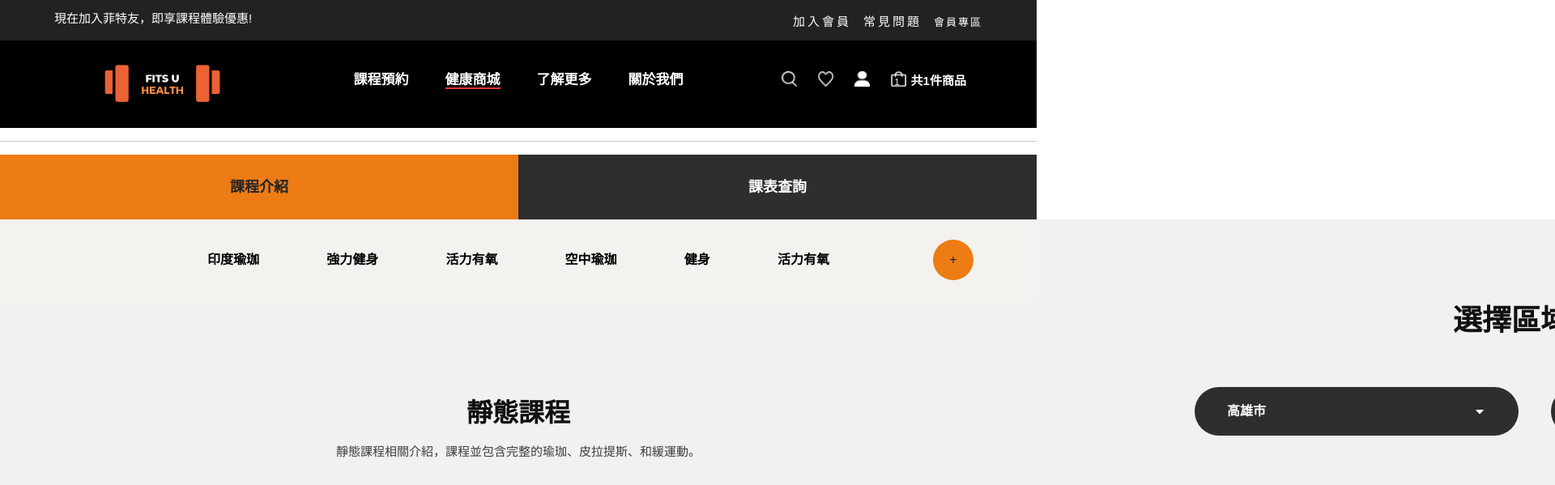
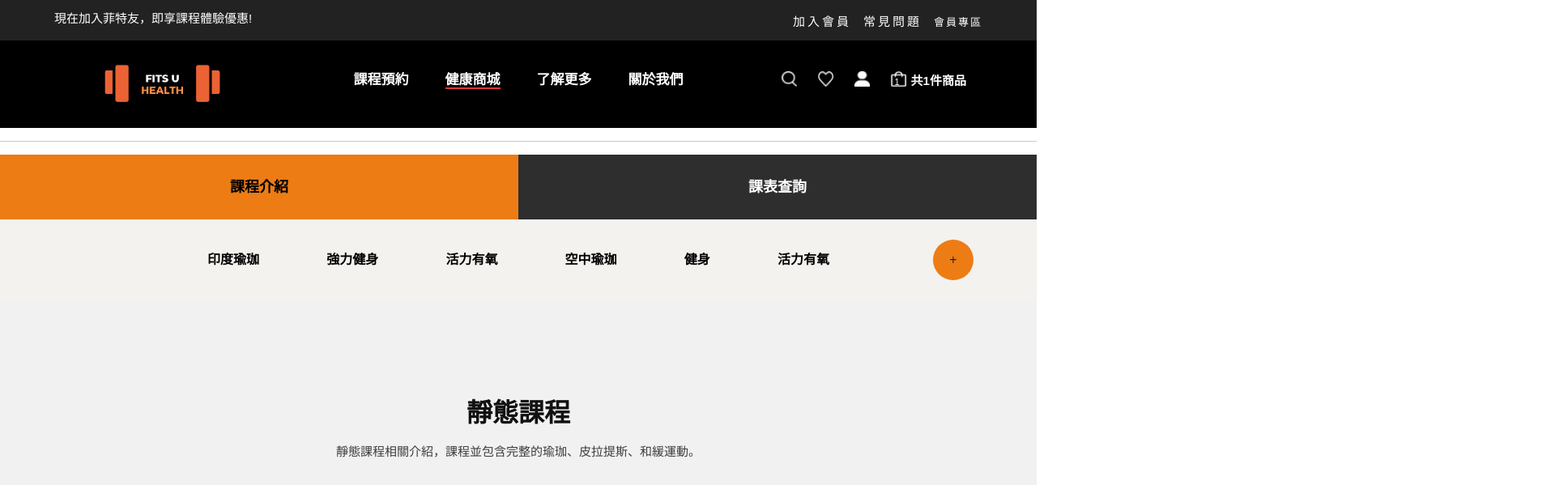
Before and after one commit to ni86910/team1_final, a Next.js app in the folder frontend-react/: page /class in a window 1280 px wide. Shown: the top 599 px of the page at 81% size, 1920 px wide, since content can reach past the window. Built offline with nearby package versions, Linux system fonts and the light colour scheme.

Commit message:
完成左右tab切換 但目前尚無transition效果

```diff
--- a/frontend-react/components/class/class-intro.js
+++ b/frontend-react/components/class/class-intro.js
@@ -1,12 +1,30 @@
-import React from 'react'
+import { useRef, useEffect } from 'react'
 import style from '@/styles/class-intro.module.scss'
 import { FaSortDown } from 'react-icons/fa'
 import Link from 'next/link'
 
-export default function ClassIntro() {
+export default function ClassIntro({ setContainerHeight, tab }) {
+  // 取得section參照
+  const sectionRef = useRef(null)
+
+  //當tab改變時，設定container高度 為當前section(左側section)的高度
+  useEffect(() => {
+    console.log('left-height:', sectionRef.current.clientHeight)
+    tab === 'left'
+      ? setContainerHeight(sectionRef.current.clientHeight + 'px')
+      : () => {}
+  }, [tab])
+
   return (
     <>
-      <section className={style['intro-section']}>
+      <section
+        ref={sectionRef}
+        className={
+          tab === 'right'
+            ? `${style['intro-section']} ${style['hide']}`
+            : style['intro-section']
+        }
+      >
         <div className={style['category-nav']}>
           <div className={style['categories']}>
             <Link href="">印度瑜珈</Link>
--- a/frontend-react/components/class/class-schedule.js
+++ b/frontend-react/components/class/class-schedule.js
@@ -1,4 +1,4 @@
-import React, { Fragment } from 'react'
+import { useRef, useEffect } from 'react'
 import style from '@/styles/class-schedule.module.scss'
 import {
   FaCaretDown,
@@ -8,10 +8,33 @@ import {
   FaSearch,
 } from 'react-icons/fa'
 
-export default function ClassSchedule() {
+export default function ClassSchedule({ setContainerHeight, tab }) {
+  // 取得section參照
+  const sectionRef2 = useRef(null)
+
+  //當tab改變時，設定container高度 為當前section(右側section)的高度
+  useEffect(() => {
+    console.log('right-height:', sectionRef2.current.clientHeight)
+
+    tab === 'right'
+      ? setContainerHeight(sectionRef2.current.clientHeight + 'px')
+      : () => {}
+  }, [tab])
+
   return (
     <>
-      <section className={style['schedule-section']}>
+      <section
+        ref={sectionRef2}
+        className={
+          tab === 'right'
+            ? `${style['schedule-section']} ${style['show']}`
+            : style['schedule-section']
+        }
+        style={{
+          left: tab === 'right' ? '0%' : `100%`,
+          display: tab === 'right' ? 'flex' : `none`,
+        }}
+      >
         <div className={style['schedule-filter']}>
           <div className={style['text']}>
             <h2 className={style['filter-title']}>選擇區域及場館</h2>
--- a/frontend-react/components/class/class-switch.js
+++ b/frontend-react/components/class/class-switch.js
@@ -1,11 +1,31 @@
 import React from 'react'
 import style from '@/styles/class-switch.module.scss'
 
-export default function ClassSwitch() {
+export default function ClassSwitch({ setTab, tab }) {
   return (
     <div className={style['switch']}>
-      <div className={style['switch-left']}>課程介紹</div>
-      <div className={style['switch-right']}>課表查詢</div>
+      <div
+        onClick={() => {
+          setTab('left')
+        }}
+        onKeyPress={() => {}}
+        role="button"
+        tabIndex="0"
+        className={style[tab == 'left' ? 'on' : 'off']}
+      >
+        課程介紹
+      </div>
+      <div
+        onClick={() => {
+          setTab('right')
+        }}
+        onKeyPress={() => {}}
+        role="button"
+        tabIndex="0"
+        className={style[tab == 'right' ? 'on' : 'off']}
+      >
+        課表查詢
+      </div>
     </div>
   )
 }
--- a/frontend-react/pages/class/index.js
+++ b/frontend-react/pages/class/index.js
@@ -1,4 +1,4 @@
-import React from 'react'
+import { useState, useEffect } from 'react'
 // import Navbar from '@/components/common/navbar'
 // import Footer from '@/components/common/footer'
 import ClassSchedule from '@/components/class/class-schedule'
@@ -8,17 +8,34 @@ import ClassIntro from '@/components/class/class-intro'
 import Head from 'next/head'
 
 export default function Class() {
+  // 決定目前分頁
+  const [tab, setTab] = useState('left')
+
+  // 決定ClassIntro跟ClassSchedule 的容器高度
+  const [ContainerHeight, setContainerHeight] = useState('')
+
   return (
     <>
       <Head>
         <title>課程專區</title>
       </Head>
       <hr />
-      <ClassSwitch />
-      <div style={{ display: 'flex', width: '200%', position: '' }}>
-        <ClassIntro />
-        <ClassSchedule />
+      <ClassSwitch setTab={setTab} tab={tab} />
+      {/* <div style={{ width: '100%', overflow: 'hidden' }}> */}
+      <div
+        style={{
+          display: 'flex',
+          width: '100%',
+          height: ContainerHeight,
+          position: 'relative',
+        }}
+      >
+        <ClassIntro setContainerHeight={setContainerHeight} tab={tab} />
+        <div>
+          <ClassSchedule setContainerHeight={setContainerHeight} tab={tab} />
+        </div>
       </div>
+      {/* </div> */}
     </>
   )
 }
--- a/frontend-react/styles/class-intro.module.scss
+++ b/frontend-react/styles/class-intro.module.scss
@@ -4,95 +4,6 @@ $black2: #2e2e2e;
 $gray: #f1f1f1;
 $white: #ffffff;
 
-// * {
-//   box-sizing: border-box;
-//   margin: 0;
-//   padding: 0;
-//   font-family: Verdana, Geneva, Tahoma, sans-serif;
-//   font-weight: normal;
-//   text-decoration: none;
-//   border: none;
-// }
-
-// a {
-//   & :active {
-//     color: $orange;
-//   }
-//   &:visited {
-//     color: $white;
-//   }
-//   &:hover {
-//     color: $orange;
-//   }
-//   transition: all 0.2s ease-in;
-// }
-
-.container {
-  width: 90%;
-}
-
-// header {
-//   background-color: $black;
-//   height: 70px;
-//   display: flex;
-//   justify-content: center;
-//   div {
-//     height: 100%;
-//     display: flex;
-//     justify-content: space-between;
-//     align-items: center;
-//   }
-//   .logo {
-//     width: auto;
-//     height: 80%;
-//     justify-content: space-between;
-//     img {
-//       height: 100%;
-//     }
-//   }
-//   nav {
-//     height: 100%;
-//     color: white;
-//     display: flex;
-//     align-items: center;
-//     ul {
-//       display: flex;
-//       list-style: none;
-//       height: 100%;
-//       align-items: center;
-//       li {
-//         display: flex;
-//         flex-direction: column;
-//         position: relative;
-//         align-items: center;
-//         margin-left: 20px;
-//         height: 100%;
-//         overflow: hidden;
-//         a {
-//           display: flex;
-//           align-items: center;
-//           height: 100%;
-//           .icon {
-//             font-size: larger;
-//           }
-//         }
-//         a::after {
-//           content: "";
-//           position: absolute;
-//           top: 65px;
-//           left: 0px;
-//           width: 0;
-//           // height: 100%;
-//           border-bottom: 5px solid $orange;
-//           transition: all 0.2s ease-in;
-//         }
-//         a:hover::after {
-//           width: 200%;
-//         }
-//       }
-//     }
-//   }
-// }
 .banner {
   margin-top: 100px;
   margin-bottom: 50px;
@@ -109,7 +20,16 @@ $white: #ffffff;
   display: flex;
   flex-direction: column;
   align-items: center;
-  width: 50%;
+  width: 100%;
+  height: fit-content;
+  position: absolute;
+  left:0%;
+  transition: all .5s ease-in-out;
+}
+.hide {
+  display: none;
+  left:'-100%';
+  transition: all .5s ease-in-out;
 }
 .category-nav {
   display: flex;
@@ -177,6 +97,7 @@ $white: #ffffff;
     padding: 0 30px 0 30px;
     font-weight: 700;
     display: flex;
+    // align-items: center;
     justify-content: space-between;
     p {
       line-height: 50px;
@@ -191,6 +112,7 @@ $white: #ffffff;
   .class {
     display: flex;
     height: 380px;
+    // flex-wrap: wrap;
     .img-box {
       width: 55%;
       display: flex;
@@ -208,6 +130,7 @@ $white: #ffffff;
       flex-direction: column;
       padding: 70px 50px;
       width: 45%;
+      min-width: 320px;
       .class-content-box{
         margin: auto;
         .class-name {
@@ -221,6 +144,12 @@ $white: #ffffff;
           line-height: 28px;
           letter-spacing: 0.5px;
           color: white;
+
+          text-overflow: ellipsis;
+          display: -webkit-box;
+          -webkit-line-clamp: 2; //多行在这里修改数字即可
+          overflow:hidden;
+          -webkit-box-orient: vertical;
         }
         .learn-more {
           width: 90px;
--- a/frontend-react/styles/class-schedule.module.scss
+++ b/frontend-react/styles/class-schedule.module.scss
@@ -35,13 +35,21 @@
   }
 }
 
+.show {
+  display: flex;
+  left:0%;
+  transition: all .5s ease-in-out;
+}
+
 .schedule-section {
-  margin-bottom: 100px;
-
-  display: flex;
+  // margin-bottom: 100px;
+  position: absolute;
+  display: none;
   flex-direction: column;
   align-items: center;
-  width: 50%;
+  width: 100%;
+  left:100%;
+  transition: all .5s ease-in-out;
   .schedule-filter {
     display: flex;
     flex-direction: column;
@@ -109,6 +117,7 @@
 
   .second-filter {
     height: 80px;
+    min-height: 80px;
     width: 100%;
     margin-top: 2px;
     background-color: #f1f1f1;
--- a/frontend-react/styles/class-switch.module.scss
+++ b/frontend-react/styles/class-switch.module.scss
@@ -20,3 +20,15 @@
     color: white;
   }
 }
+.on {
+  background-color: #ed7c15;
+  color: black;
+}
+.off {
+  background-color: #2e2e2e;
+  color: white;
+  &:hover {
+    background-color: #ed7c15;
+    color: black;
+  }
+}
```
